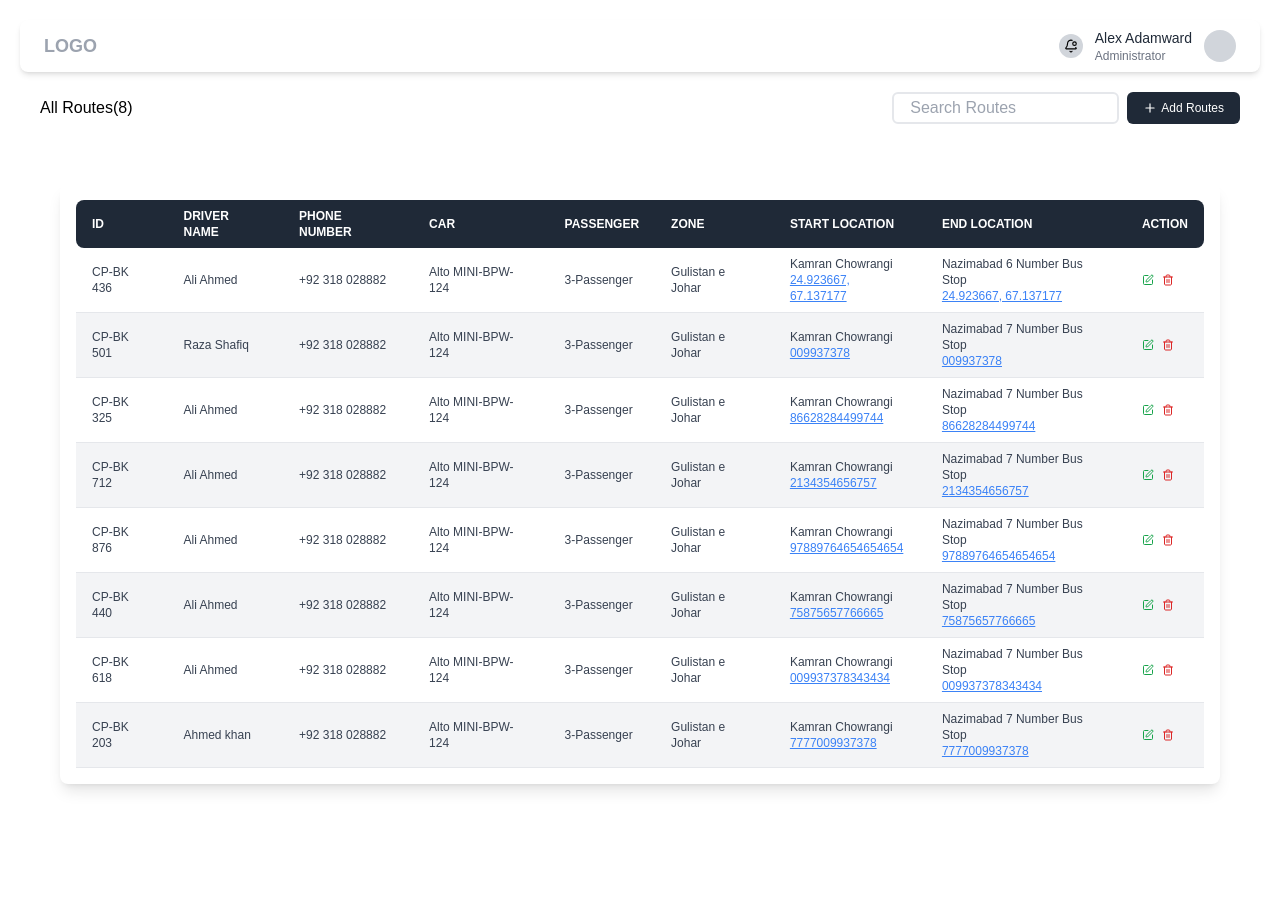
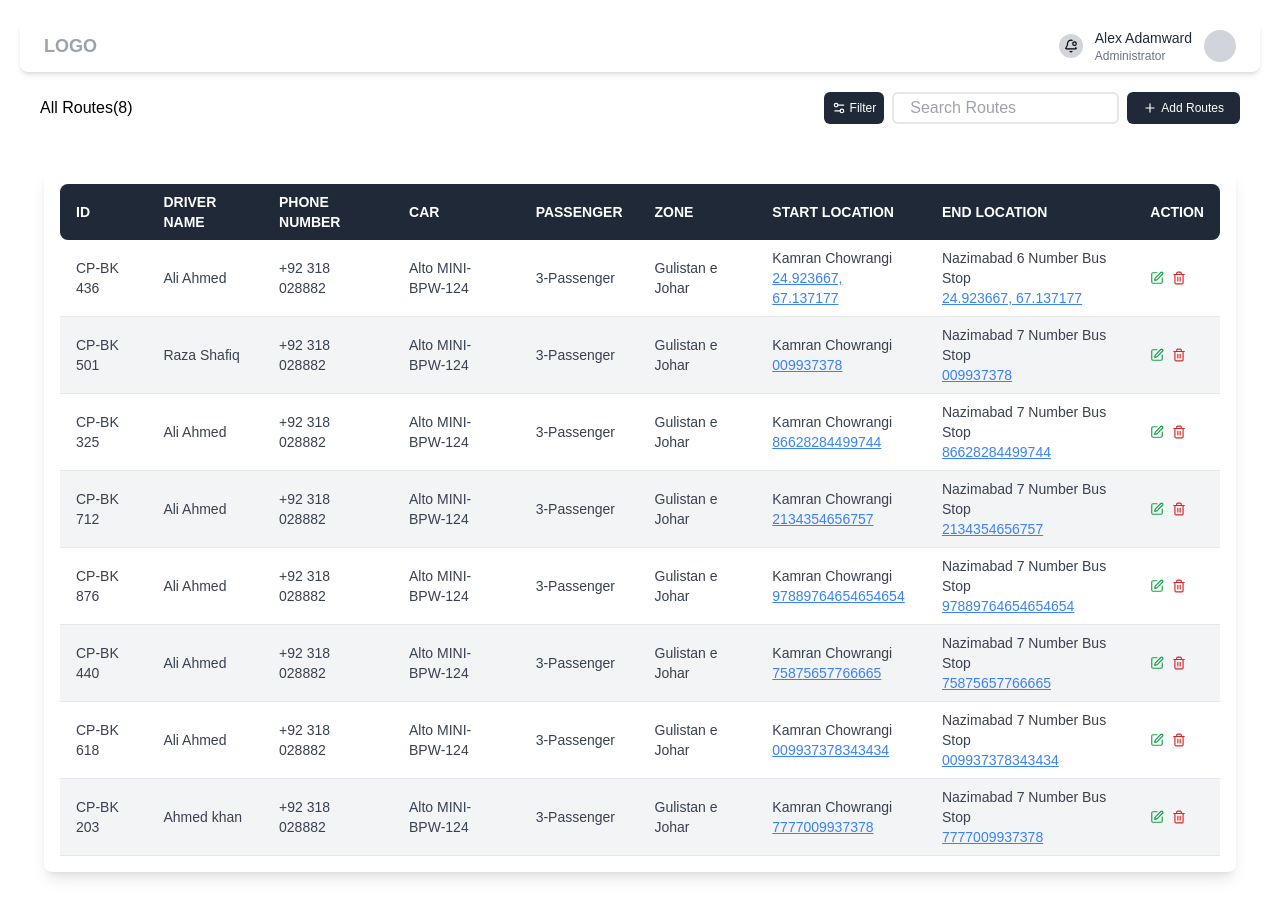
Before and after one commit to Kumailabbass/tracking-carpool, a Next.js app: page /list in a window 1280 px wide. Before the commit the page ends 844 px from the top, so only its background shows below. Built offline with nearby package versions, Linux system fonts and the light colour scheme.

Commit message:
update and changes

```diff
--- a/src/app/driverinfo/page.jsx
+++ b/src/app/driverinfo/page.jsx
@@ -102,7 +102,7 @@ function DriverInfoComponent() {
       <div className="bg-white shadow-md p-6 rounded-lg mt-6">
         <div className="grid grid-cols-1 lg:grid-cols-3 gap-6">
           <div className="col-span-1">
-            <div className="relative w-[90%]">
+            <div className="relative w-[80%]">
               <h2 className="text-lg font-semibold text-gray-800 mb-3">Driver Info</h2>
               <button
                 className="absolute top-2 right-2 bg-white p-1 rounded-full shadow-md"
--- a/src/app/list/page.jsx
+++ b/src/app/list/page.jsx
@@ -1,6 +1,6 @@
 "use client";
 import React, { useState } from "react";
-import { BellDot, Plus, SquarePen, Trash2 } from "lucide-react";
+import { BellDot, Settings2, Plus, SquarePen, Trash2 } from "lucide-react";
 import Drivers from "../list/driverdetails";
 import Image from "next/image";
 
@@ -17,11 +17,20 @@ const DriverTable = () => {
     zone: "",
     startLocation: "",
     endLocation: "",
-    carType: "",
-    passengers: Array(3).fill({ name: "", phone: "", location: "" }),
+    carType: "", // Car type is stored here
+    passengers: Array(3).fill({ name: "", phone: "", location: "" }), // Default to 3 passengers
   });
 
-  // const [selectedCarType, setSelectedCarType] = useState("");
+  const handleCarTypeChange = (e) => {
+    const carType = e.target.value;
+
+    // Update the car type in newDriver
+    setNewDriver((prev) => ({
+      ...prev,
+      carType,
+      passengers: Array(carType === "sedan" ? 4 : 3).fill({ name: "", phone: "", location: "" }), // Update passengers array based on car type
+    }));
+  };
 
   const filteredDrivers = drivers.filter((driver) =>
     Object.values(driver).some((value) =>
@@ -30,17 +39,18 @@ const DriverTable = () => {
   );
 
   const handleAddDriver = () => {
-
+    // Calculate the next ID
     const nextId = drivers.length > 0
-      ? Math.max(...drivers.map((driver) => Number(driver.id) || 0)) + 1
+      ? Math.max(...drivers.map((driver) => Number(driver.id))) + 1
       : 1;
 
+    // Add the new driver to the list
     setDrivers([...drivers, { ...newDriver, id: nextId.toString() }]);
 
-
+    // Close the modal
     setShowModal(false);
 
-
+    // Reset the newDriver state
     setNewDriver({
       id: "",
       name: "",
@@ -51,28 +61,12 @@ const DriverTable = () => {
       startLocation: "",
       endLocation: "",
       carType: "",
-      passengers: Array(3).fill({ name: "", phone: "", location: "" }),
+      passengers: Array(3).fill({ name: "", phone: "", location: "" }), // Reset to 3 passengers
     });
-
-    setSelectedCarType("");
   };
 
   const handleDeleteDriver = (id) => {
     setDrivers(drivers.filter((driver) => driver.id !== id));
-  };
-
-  const handleCarTypeChange = (e) => {
-    const carType = e.target.value;
-    setSelectedCarType(carType);
-    setNewDriver({ ...newDriver, carType });
-
-
-    const passengerCount = carType === "sodan" ? 4 : 3;
-
-    setNewDriver((prev) => ({
-      ...prev,
-      passengers: Array(passengerCount).fill({ name: "", phone: "", location: "" }),
-    }));
   };
 
   const handlePassengerChange = (index, field, value) => {
@@ -101,7 +95,10 @@ const DriverTable = () => {
         <div className="flex flex-col sm:flex-row justify-between items-center m-5 gap-4">
           <p>All Routes({Drivers.length})</p>
           <div className="flex flex-col sm:flex-row gap-2">
-
+            <a className="bg-gray-800 rounded-md p-2 text-white flex justify-center items-center gap-1 text-xs w-full sm:w-auto" href="">
+              <Settings2 size={14} color="white" />
+              Filter
+            </a>
             <input
               className="border-2 rounded-md indent-2 px-2"
               type="text"
@@ -119,13 +116,13 @@ const DriverTable = () => {
         </div>
       </div>
 
-      <div className="p-10">
+      <div className="p-6">
         <div className="bg-white shadow-lg rounded-lg overflow-hidden">
           <div className="p-4">
             <div className="overflow-x-auto">
               <table className="w-full border-collapse">
                 <thead>
-                  <tr className="bg-gray-800 text-white uppercase text-xs font-semibold text-left">
+                  <tr className="bg-gray-800 text-white uppercase text-sm font-semibold text-left">
                     <th className="py-2 px-4 rounded-l-lg">ID</th>
                     <th className="py-2 px-4">Driver Name</th>
                     <th className="py-2 px-4">Phone Number</th>
@@ -142,7 +139,7 @@ const DriverTable = () => {
                     filteredDrivers.map((driver, index) => (
                       <tr
                         key={driver.id}
-                        className={`text-gray-700 text-xs border-b hover:bg-gray-50 cursor-pointer ${
+                        className={`text-gray-700 text-sm border-b hover:bg-gray-50 cursor-pointer ${
                           index % 2 === 0 ? "bg-white" : "bg-gray-100"
                         }`}
                         onClick={() => (window.location.href = `/driverinfo?id=${driver.id}`)}
@@ -172,7 +169,7 @@ const DriverTable = () => {
                               href={`/driverinfo?id=${driver.id}`}
                               onClick={(e) => e.stopPropagation()}
                             >
-                              <SquarePen size={12} />
+                              <SquarePen size={14} />
                             </a>
                             <button
                               className="text-red-600 hover:text-red-800"
@@ -181,7 +178,7 @@ const DriverTable = () => {
                                 handleDeleteDriver(driver.id);
                               }}
                             >
-                              <Trash2 size={12} />
+                              <Trash2 size={14} />
                             </button>
                           </div>
                         </td>
@@ -239,7 +236,7 @@ const DriverTable = () => {
                     onChange={handleCarTypeChange}
                   >
                     <option value="">Choose Car Type</option>
-                    <option value="sodan">Sedan</option>
+                    <option value="sedan">Sedan</option>
                     <option value="mini">Mini</option>
                   </select>
 
@@ -280,7 +277,7 @@ const DriverTable = () => {
 
             <div className="flex justify-between mt-4 gap-3">
               <button
-                className="border px-4 py-2 rounded w-1/2"
+                className="border border-black px-4 py-2 rounded w-1/2"
                 onClick={() => setShowModal(false)}
               >
                 Cancel
--- a/src/app/page.tsx
+++ b/src/app/page.tsx
@@ -16,7 +16,7 @@ const Login = () => {
   };
 
   return (
-    <div className="flex justify-center bg-white">
+    <div className="flex justify-center bg-white h-screen w-screen">
       <div className="h-[310px] w-[350px] bg-white absolute flex flex-col items-center mt-[110px] rounded-xl shadow-2xl">
         <p className="text-gray-400 text-[60px] font-sans m-3">LOGO</p>
         <input
@@ -42,7 +42,7 @@ const Login = () => {
       </div>
       <div className="mt-[40%]">
         <span className="text-gray-500 font-sans font-bold">Powered by </span>
-        <span className="font-sans font-bold">360XpertSolutions</span>
+        <span className="font-sans font-bold text-black">360XpertSolutions</span>
       </div>
     </div>
   );
```
